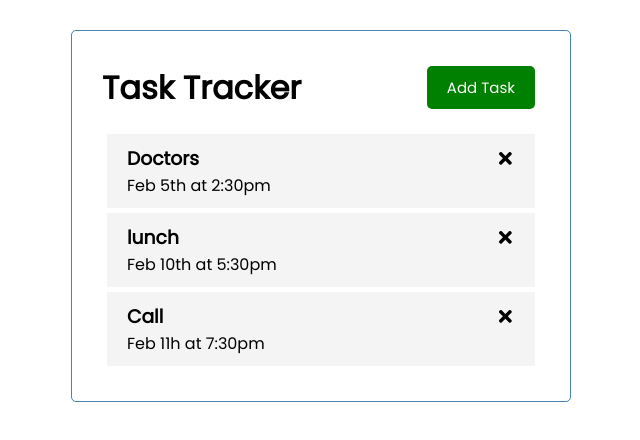
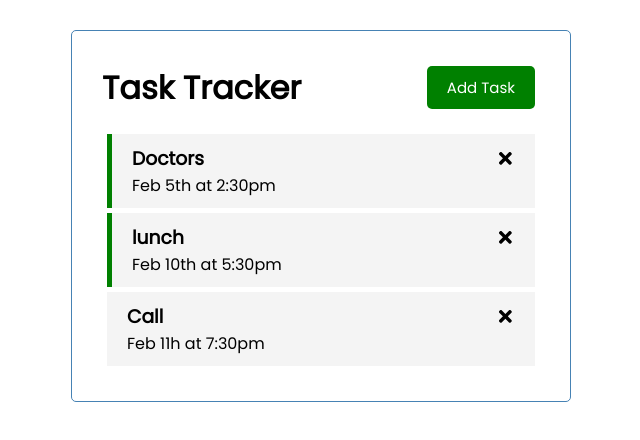
Before and after one commit to Arhum2/React-JS-Practice-Project, a React (Create React App) app in the folder task-tracker/: page / in a window 1280 px wide. Shown: the top 440 px of the page, without its empty margins (319-959 px from the left). Built offline with nearby package versions, Linux system fonts and the light colour scheme.

Commit message:
reminder feature

```diff
--- a/task-tracker/src/App.js
+++ b/task-tracker/src/App.js
@@ -32,10 +32,19 @@
     setTasks(tasks.filter((task) => task.id !== id))
   }
 
+  //Task reminder
+  const toggleReminder = (id) => {
+    setTasks(tasks.map((task) => task.id === id ? {...task, reminder: !task.reminder} : task))
+  }
+
   return (
     <div className="container">
       <Header/>
-      <Tasks tasks={tasks} onDelete={deleteTask}/>
+      {tasks.length > 0 ? <Tasks tasks={tasks}
+      onDelete={deleteTask}
+      onToggle={toggleReminder}
+      />
+       : 'No Tasks'}
     </div>
   );
 }
--- a/task-tracker/src/components/Task.js
+++ b/task-tracker/src/components/Task.js
@@ -1,12 +1,12 @@
 import { FaTimes } from 'react-icons/fa'
 
-const Task = ({ task, onDelete }) => {
+const Task = ({ task, onDelete, onToggle }) => {
   return (
-    <div className="task">
+    <div className={`task ${task.reminder ? 'reminder' : ""}`} onDoubleClick={() => onToggle(task.id)}>
         <h3>{task.text}
         <FaTimes onClick={onDelete}/>
         </h3>
-        <p>{task.day}</p>
+        <p>{task.day} </p>
     </div>
   )
 }
--- a/task-tracker/src/components/Tasks.js
+++ b/task-tracker/src/components/Tasks.js
@@ -1,10 +1,12 @@
 import Task from "./Task"
 
-const Tasks = ({ tasks, onDelete }) => {
+const Tasks = ({ tasks, onDelete, onToggle }) => {
   return (
     <>
         {tasks.map((task) => (
-        <Task key={task.id} task={task} onDelete={() => onDelete(task.id)}/>
+        <Task key={task.id} task={task}
+        onDelete={() => onDelete(task.id)}
+        onToggle={() => onToggle(task.id)}/>
         ))}
     </>
   )
```
